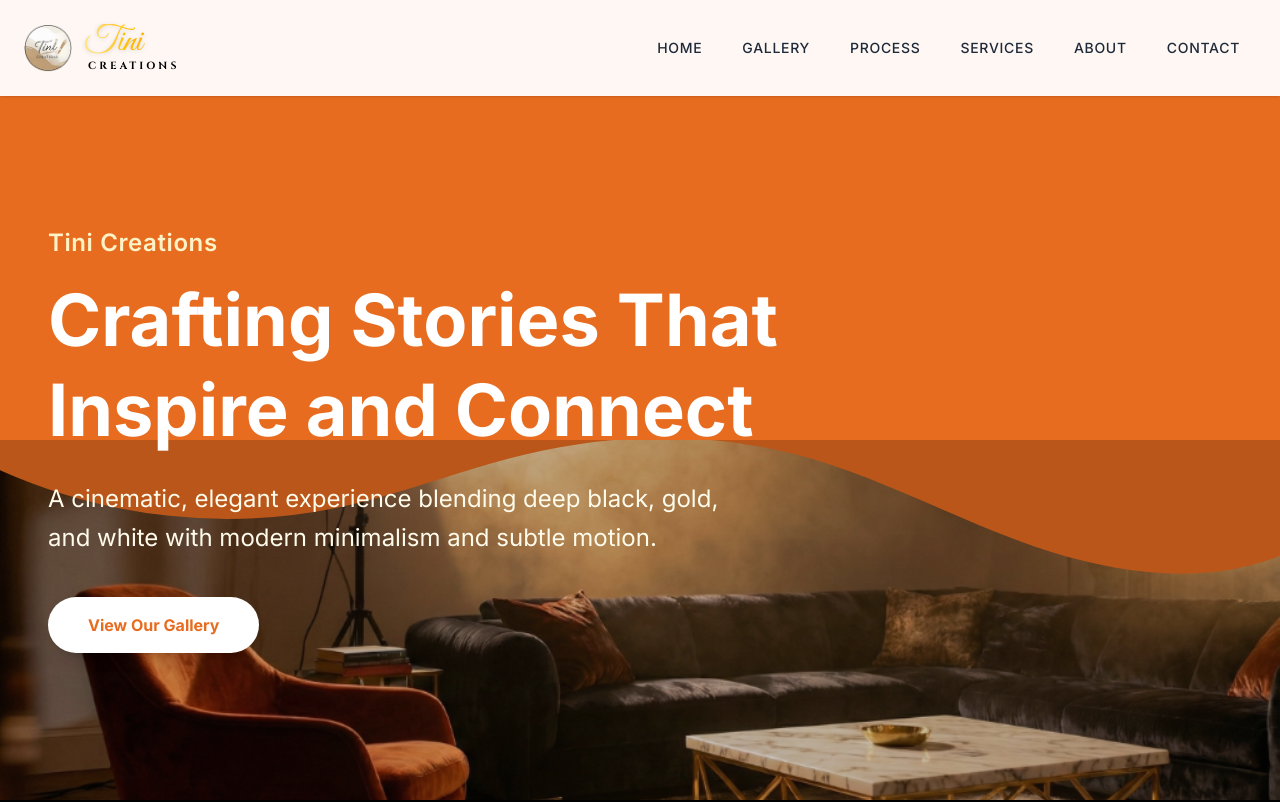
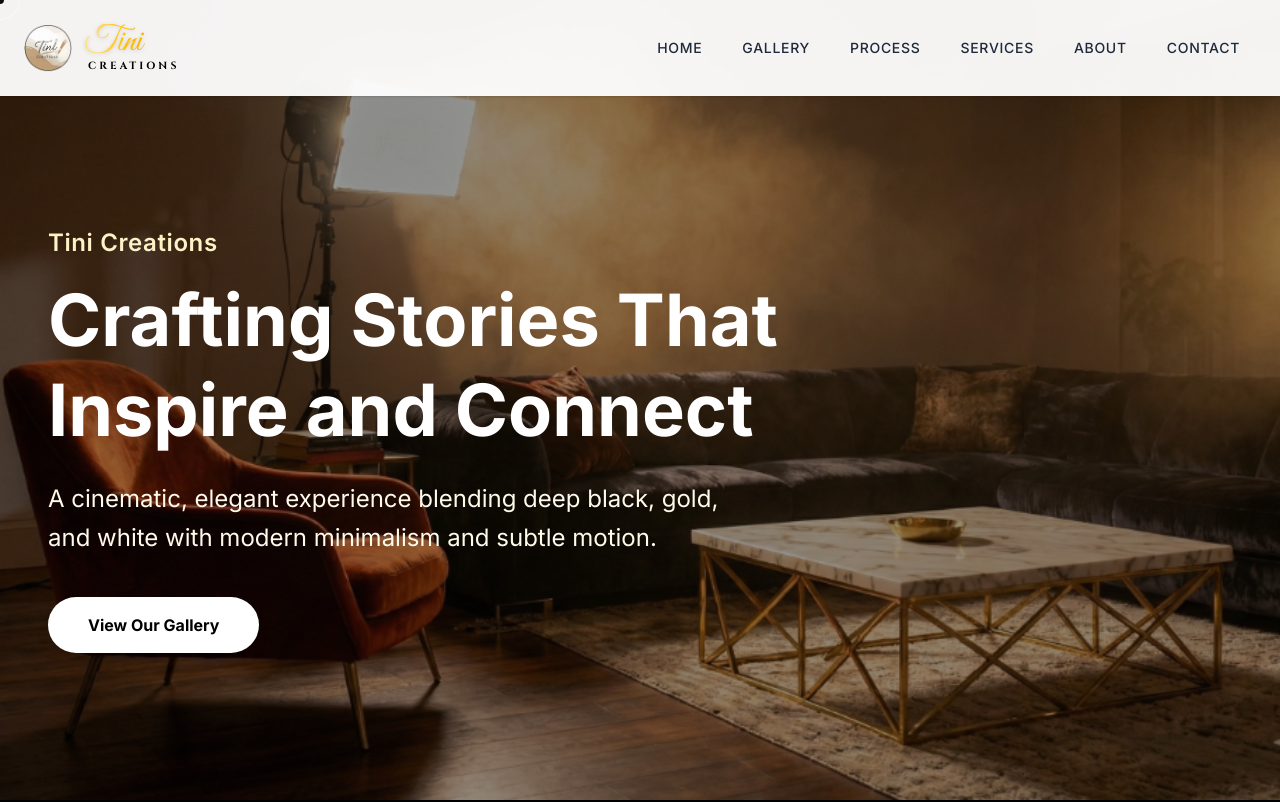
Before and after one commit to anshucodeslife/tinicreations, a React (Vite) app: page / in a window 1280 px wide. Shown: the top 802 px of the page. Built offline with nearby package versions, Linux system fonts and the light colour scheme.

Commit message:
Added Cursor

```diff
--- a/src/App.jsx
+++ b/src/App.jsx
@@ -17,6 +17,7 @@ import Journey from "./sections/Journey";
 import Team from "./sections/Team";
 import Testimonials from "./sections/Testimonials";
 import Contact from "./sections/Contact";
+import CustomCursor from "./components/CustomCursor";
 
 export default function App() {
   const [selectedVideo, setSelectedVideo] = useState(null);
@@ -31,8 +32,10 @@ export default function App() {
     });
   }, []);
 
+
   return (
-    <div className="bg-black">
+    <div className="bg-black cursor-none"> {/* Hide default cursor */}
+      <CustomCursor />
       <LoadFonts />
       <Header />
       {/* V1 TiniCreations component */}
--- /dev/null
+++ b/src/components/CustomCursor.jsx
@@ -0,0 +1,127 @@
+import React, { useEffect, useRef, useState } from "react";
+
+const CustomCursor = () => {
+    const cursorRef = useRef(null);
+    const followerRef = useRef(null);
+    const [isHovering, setIsHovering] = useState(false);
+    const [colorIndex, setColorIndex] = useState(0);
+
+    const colors = [
+        "#ffffff", // White
+        "#f59e0b", // Amber-500
+        "#ef4444", // Red-500
+        "#3b82f6", // Blue-500
+        "#10b981", // Emerald-500
+        "#ec4899", // Pink-500
+        "#8b5cf6", // Violet-500
+    ];
+
+    useEffect(() => {
+        const cursor = cursorRef.current;
+        const follower = followerRef.current;
+        let requestRef;
+        let mouseX = 0;
+        let mouseY = 0;
+        let followerX = 0;
+        let followerY = 0;
+
+        const onMouseMove = (e) => {
+            mouseX = e.clientX;
+            mouseY = e.clientY;
+
+            // Immediate update for the main dot
+            if (cursor) {
+                cursor.style.transform = `translate3d(${mouseX}px, ${mouseY}px, 0)`;
+            }
+        };
+
+        const animate = () => {
+            // Smooth follow for the ring
+            followerX += (mouseX - followerX) * 0.1; // Lerp factor
+            followerY += (mouseY - followerY) * 0.1;
+
+            if (follower) {
+                follower.style.transform = `translate3d(${followerX}px, ${followerY}px, 0) scale(${isHovering ? 1.5 : 1})`;
+            }
+
+            requestRef = requestAnimationFrame(animate);
+        };
+
+        window.addEventListener("mousemove", onMouseMove);
+        requestRef = requestAnimationFrame(animate);
+
+        const handleMouseDown = () => {
+            setColorIndex((prev) => (prev + 1) % colors.length);
+        };
+        window.addEventListener("mousedown", handleMouseDown);
+
+        // Hover listeners
+        const handleMouseEnter = () => setIsHovering(true);
+        const handleMouseLeave = () => setIsHovering(false);
+
+        const addListeners = () => {
+            const interactiveElements = document.querySelectorAll("a, button, input, textarea, select, [role='button'], .hover-trigger");
+            interactiveElements.forEach((el) => {
+                el.addEventListener("mouseenter", handleMouseEnter);
+                el.addEventListener("mouseleave", handleMouseLeave);
+            });
+            return interactiveElements;
+        };
+
+        let elements = addListeners();
+
+        // Observer for dynamic elements
+        const observer = new MutationObserver(() => {
+            elements.forEach((el) => {
+                el.removeEventListener("mouseenter", handleMouseEnter);
+                el.removeEventListener("mouseleave", handleMouseLeave);
+            });
+            elements = addListeners();
+        });
+
+        observer.observe(document.body, { childList: true, subtree: true });
+
+        return () => {
+            window.removeEventListener("mousemove", onMouseMove);
+            window.removeEventListener("mousedown", handleMouseDown);
+            cancelAnimationFrame(requestRef);
+            elements.forEach((el) => {
+                el.removeEventListener("mouseenter", handleMouseEnter);
+                el.removeEventListener("mouseleave", handleMouseLeave);
+            });
+            observer.disconnect();
+        };
+    }, [isHovering]); // colors array is constant
+
+    const currentColor = colors[colorIndex];
+
+    return (
+        <>
+            {/* Main Dot - Positioned at top-left 0,0 initially, moved by transform */}
+            <div
+                ref={cursorRef}
+                className="fixed top-0 left-0 w-2 h-2 rounded-full pointer-events-none z-[9999] mix-blend-difference transition-colors duration-300"
+                style={{
+                    marginTop: "-4px",
+                    marginLeft: "-4px",
+                    backgroundColor: currentColor
+                }}
+            />
+
+            {/* Follower Ring */}
+            <div
+                ref={followerRef}
+                className={`fixed top-0 left-0 w-10 h-10 border rounded-full pointer-events-none z-[9998] transition-all duration-300 ease-out ${isHovering ? "bg-opacity-10" : "bg-transparent"
+                    }`}
+                style={{
+                    marginTop: "-20px",
+                    marginLeft: "-20px",
+                    borderColor: isHovering ? currentColor : `${currentColor}80`, // 50% opacity for border when not hovering
+                    backgroundColor: isHovering ? `${currentColor}20` : "transparent" // 10% opacity bg when hovering
+                }}
+            />
+        </>
+    );
+};
+
+export default CustomCursor;
--- a/src/sections/Hero.jsx
+++ b/src/sections/Hero.jsx
@@ -2,7 +2,17 @@ import React from "react";
 import heroBg from "../assets/hero-bg-latest.png";
 
 const Hero = () => (
-  <section id="home" className="relative h-screen flex flex-col justify-center text-white overflow-hidden bg-[#E86C1F]">
+  <section id="home" className="relative h-screen flex flex-col justify-center text-white overflow-hidden">
+    {/* Full Background Image */}
+    <div
+      className="absolute inset-0 bg-cover bg-center z-0"
+      style={{
+        backgroundImage: `url(${heroBg})`,
+      }}
+    >
+      <div className="absolute inset-0 bg-black/40"></div>
+    </div>
+
     {/* Content Container */}
     <div className="relative z-20 px-6 md:px-12 max-w-7xl mx-auto w-full pt-20">
       <div className="max-w-4xl">
@@ -19,41 +29,10 @@ const Hero = () => (
 
         <a
           href="#gallery"
-          className="inline-block bg-white text-[#E86C1F] font-bold py-4 px-10 rounded-full hover:bg-gray-100 transition-transform duration-300 hover:scale-105 shadow-lg"
+          className="inline-block bg-white text-black font-bold py-4 px-10 rounded-full hover:bg-gray-200 transition-transform duration-300 hover:scale-105 shadow-lg"
         >
           View Our Gallery
         </a>
-      </div>
-    </div>
-
-    {/* Curved Divider & Image Container */}
-    <div className="absolute bottom-0 left-0 w-full h-[45%] z-10">
-      {/* Curve SVG */}
-      <div className="absolute -top-1 left-0 w-full overflow-hidden leading-[0]">
-        <svg
-          className="relative block w-full h-[100px] md:h-[150px]"
-          data-name="Layer 1"
-          xmlns="http://www.w3.org/2000/svg"
-          viewBox="0 0 1200 120"
-          preserveAspectRatio="none"
-        >
-          {/* White curve to match reference style roughly, or just use the image shape */}
-          {/* Actually, the reference has a white shape. I'll add a white curve separator. */}
-          <path
-            d="M321.39,56.44c58-10.79,114.16-30.13,172-41.86,82.39-16.72,168.19-17.73,250.45-.39C823.78,31,906.67,72,985.66,92.83c70.05,18.48,146.53,26.09,214.34,3V0H0V27.35A600.21,600.21,0,0,0,321.39,56.44Z"
-            className="fill-[#E86C1F]"
-          ></path>
-        </svg>
-      </div>
-
-      {/* Background Image */}
-      <div
-        className="w-full h-full bg-cover bg-center"
-        style={{
-          backgroundImage: `url(${heroBg})`,
-        }}
-      >
-        <div className="absolute inset-0 bg-black/20"></div>
       </div>
     </div>
   </section>
```
